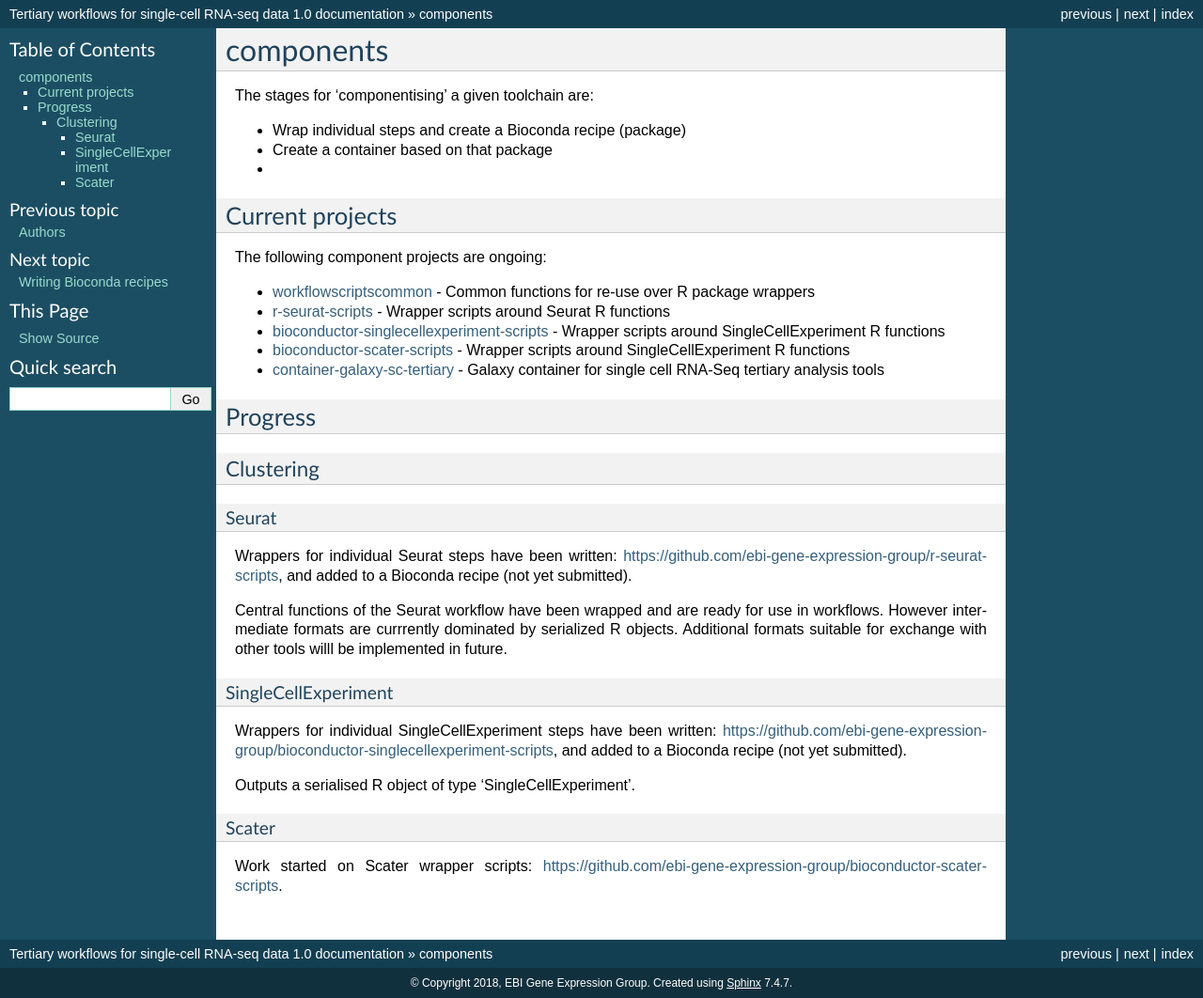
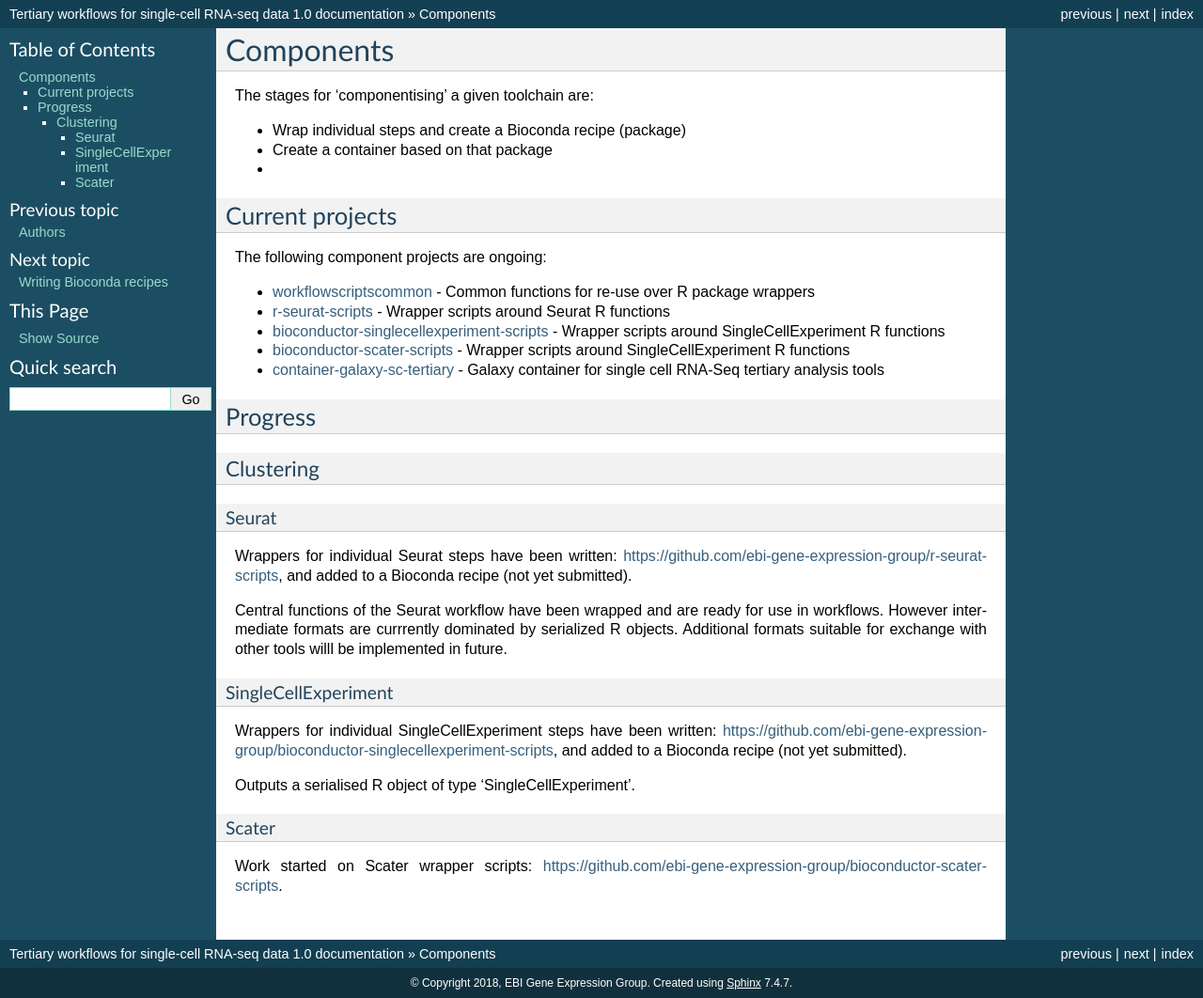
Before and after one commit to ebi-gene-expression-group/tertiary_workflows_docs, a Sphinx documentation site: the page built from docs/modules.rst, in a window 1280 px wide. Shown: the whole page at 94% size. Built offline with Sphinx 7.4.7, drawn with Linux system fonts in a browser that asks for light colours.

Commit message:
Capitalise

```diff
--- a/docs/modules.rst
+++ b/docs/modules.rst
@@ -1,5 +1,5 @@
 ############################
-components
+Components
 ############################
 
 The stages for 'componentising' a given toolchain are:
```
